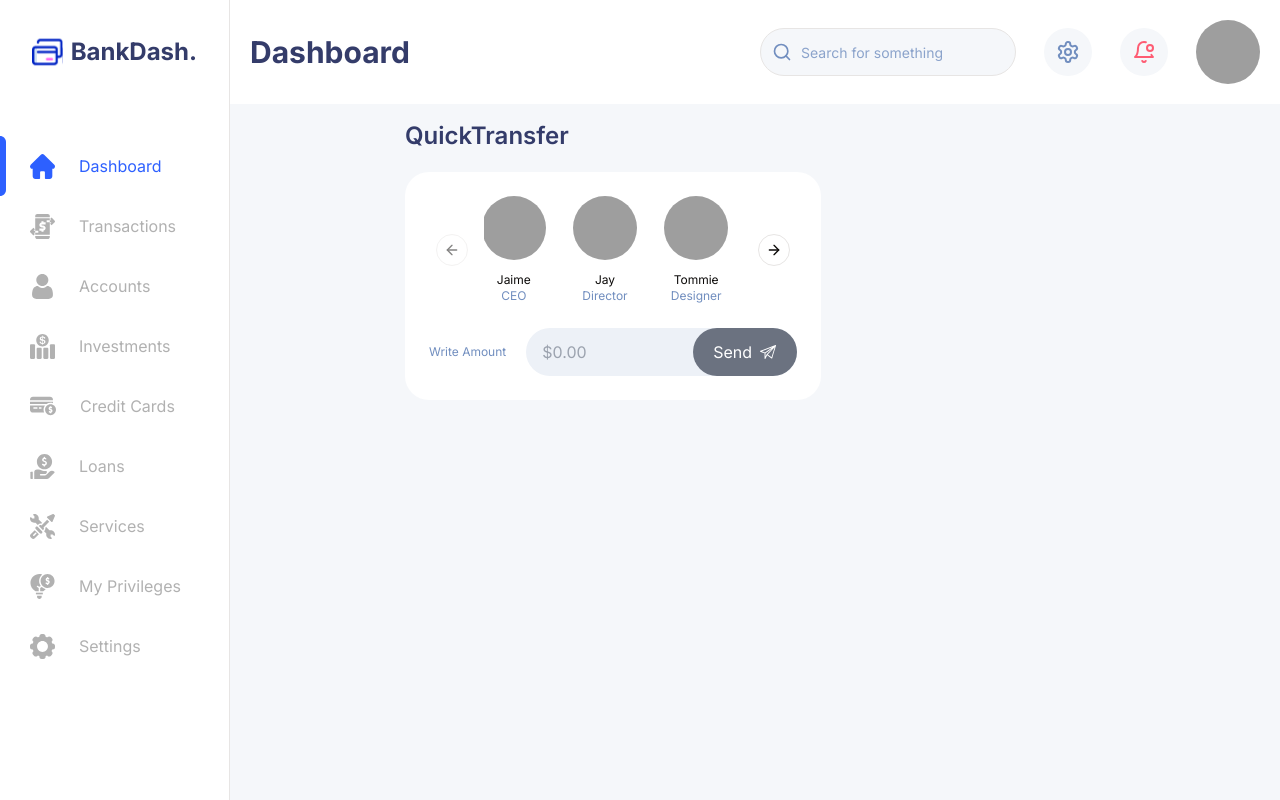
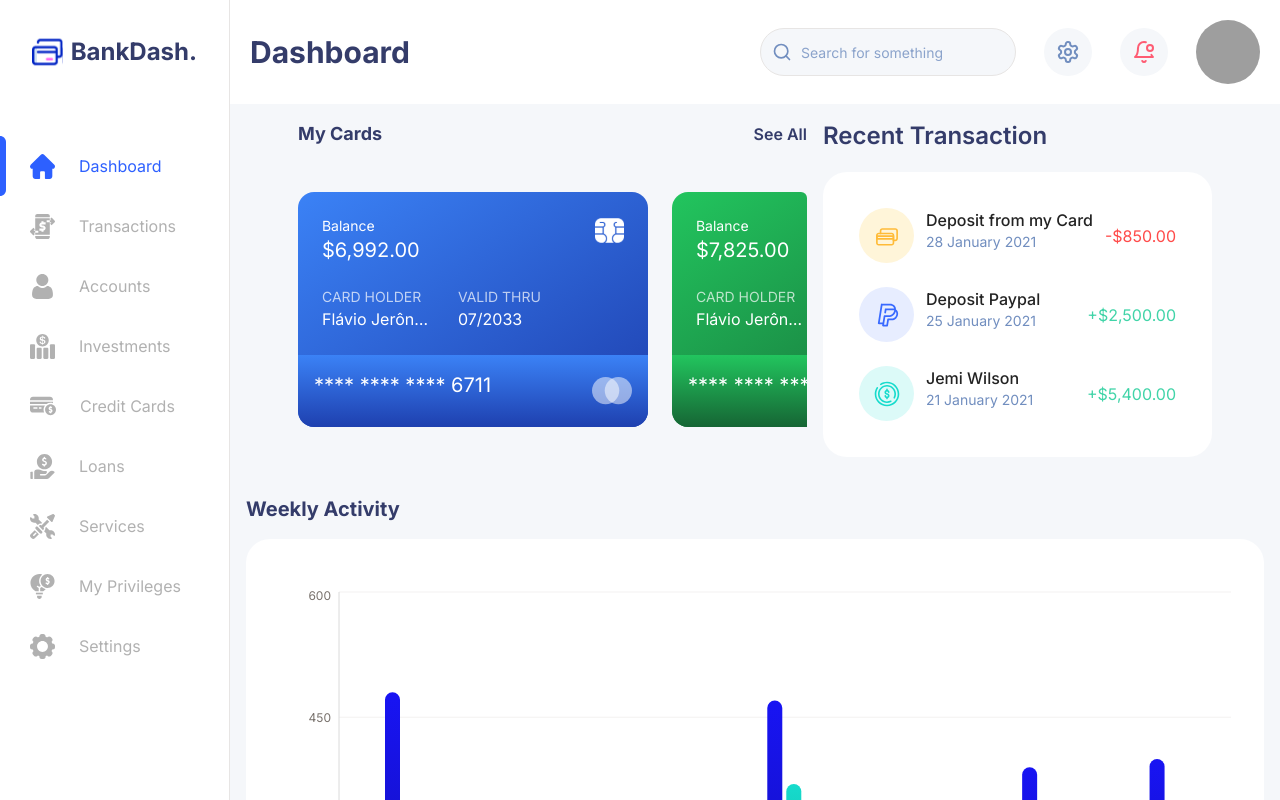
Before and after one commit to Flavio-JS/bankdash-frontend, a Next.js app: page /dashboard in a window 1280 px wide. Built offline with nearby package versions, Linux system fonts and the light colour scheme; grey boxes are pictures that could not be loaded.

Commit message:
init dashboard screen

```diff
--- a/src/app/dashboard/page.tsx
+++ b/src/app/dashboard/page.tsx
@@ -1,12 +1,19 @@
-import { QuickTransfer } from "@/features/dashboard/components/QuickTransfer/QuickTransfer";
+import { CardTransactionSession } from "@/features/dashboard/components/CardTransactionSession/CardTransactionSession";
+import { ChartSession } from "@/features/dashboard/components/ChartSession/ChartSession";
+import { CreditCardSession } from "@/features/dashboard/components/CreditCardSession/CreditCardSession";
+import { WeeklyActivityChart } from "@/features/dashboard/components/WeeklyActivityChart/WeeklyActivityChart";
 
 export default function Dashboards() {
   return (
     <main className="flex min-h-full max-w-full flex-col items-center">
-      <div className="flex w-full items-center justify-center gap-4 p-4">
-        <div className="w-full max-w-[700px]">
-          <QuickTransfer />
-        </div>
+      <div className="flex w-full flex-col items-start justify-center gap-4 p-4 lg:flex-row">
+        <CreditCardSession />
+        <CardTransactionSession />
+      </div>
+      <div className="flex w-full flex-col items-center justify-center gap-4 p-4 lg:flex-row">
+        <ChartSession title="Weekly Activity">
+          <WeeklyActivityChart />
+        </ChartSession>
       </div>
     </main>
   );
--- a/src/features/dashboard/components/CreditCardComponent/CreditCardComponent.tsx
+++ b/src/features/dashboard/components/CreditCardComponent/CreditCardComponent.tsx
@@ -1,5 +1,8 @@
+"use client";
+
 import { Icons } from "@/features/dashboard/components/Icons/Icons";
 import { cn } from "@/lib/utils";
+import { useWindowWidth } from "@/utils/useWindowWidth";
 
 const CardIcons = {
   MasterCardIcon: Icons.MasterCardIcon,
@@ -86,6 +89,8 @@ export const CreditCardComponent = ({
   finalDigits,
   cardStyle,
 }: CreditCardComponentProps) => {
+  const width = useWindowWidth();
+
   const CardFlag = CardIcons[chipIcon];
 
   const getMainStyle = () => {
@@ -140,29 +145,33 @@ export const CreditCardComponent = ({
   return (
     <div
       className={cn(
-        "flex h-[170px] w-[231px] flex-col justify-between rounded-2xl bg-gradient-to-tl text-white",
+        "flex h-full w-full flex-col justify-between rounded-2xl bg-gradient-to-tl text-white lg:h-[235px] lg:w-[350px]",
         getMainStyle()
       )}
     >
-      <div className="flex h-full flex-col justify-between p-4">
+      <div className="flex h-full flex-col justify-between p-4 lg:p-6">
         <div className="flex justify-between">
           <div className="flex flex-col">
-            <span className="text-xs">Balance</span>
-            <span className="text-base">{balance}</span>
+            <span className="text-xs lg:text-sm">Balance</span>
+            <span className="text-base lg:text-xl">{balance}</span>
           </div>
           <Icons.ChipCardIcon fill="black" />
         </div>
         <div className="flex justify-start gap-7">
           <div className="flex flex-col">
-            <span className="text-[10px] opacity-70">CARD HOLDER</span>
+            <span className="text-[10px] opacity-70 lg:text-sm">
+              CARD HOLDER
+            </span>
 
-            <span className="max-w-[108px] overflow-hidden truncate text-xs">
+            <span className="max-w-[108px] overflow-hidden truncate text-xs lg:text-base">
               {cardHolder}
             </span>
           </div>
           <div className="flex flex-col">
-            <span className="text-[10px] opacity-70">VALID THRU</span>
-            <span className="text-xs">{validThru}</span>
+            <span className="text-[10px] opacity-70 lg:text-sm">
+              VALID THRU
+            </span>
+            <span className="text-xs lg:text-base">{validThru}</span>
           </div>
         </div>
       </div>
@@ -171,8 +180,11 @@ export const CreditCardComponent = ({
           "flex justify-between rounded-b-2xl bg-gradient-to-t p-4"
         )}
       >
-        <span>**** **** **** {finalDigits}</span>
-        <CardFlag />
+        <span className="lg:text-xl">**** **** **** {finalDigits}</span>
+        <CardFlag
+          width={width >= 1024 ? 40 : undefined}
+          height={width >= 1024 ? 40 : undefined}
+        />
       </div>
     </div>
   );
--- a/src/features/dashboard/components/CreditCardSession/CreditCardSession.tsx
+++ b/src/features/dashboard/components/CreditCardSession/CreditCardSession.tsx
@@ -42,14 +42,14 @@ const creditCards: CreditCardComponentProps[] = [
 
 export const CreditCardSession = () => {
   return (
-    <div className="flex w-full max-w-full flex-col gap-4 text-[#343C6A] lg:max-w-[50%]">
+    <div className="flex w-full max-w-full flex-col gap-5 text-[#343C6A] lg:max-w-[50%]">
       <div className="flex items-center justify-between">
         <h2 className="text-lg font-bold">My Cards</h2>
         <Link href="/credit-cards" className="text-base font-semibold">
           See All
         </Link>
       </div>
-      <ScrollArea className="w-full whitespace-nowrap rounded-md">
+      <ScrollArea className="flex w-full items-center whitespace-nowrap rounded-md py-6">
         <div className="mb-3 flex gap-6">
           {creditCards.map((creditCard) => (
             <CreditCardComponent key={creditCard.cardStyle} {...creditCard} />
--- a/src/features/dashboard/components/QuickTransfer/QuickTransfer.tsx
+++ b/src/features/dashboard/components/QuickTransfer/QuickTransfer.tsx
@@ -9,37 +9,36 @@ import {
   CarouselPrevious,
 } from "@/components/ui/carousel";
 import { AmountInput } from "@/features/dashboard/components/QuickTransfer/AmountInput";
-import { faker } from "@faker-js/faker";
 import { useState } from "react";
 
 const avatarData = [
   {
-    name: faker.person.firstName("male"),
+    name: "Pedro",
     surname: "CEO",
     image: "https://avatars.githubusercontent.com/u/106037619?v=4",
   },
   {
-    name: faker.person.firstName("male"),
+    name: "Dewey",
     surname: "Director",
     image: "https://avatars.githubusercontent.com/u/106037619?v=4",
   },
   {
-    name: faker.person.firstName("male"),
+    name: "Roosevelt",
     surname: "Designer",
     image: "https://avatars.githubusercontent.com/u/106037619?v=4",
   },
   {
-    name: faker.person.firstName("male"),
+    name: "Douglas",
     surname: "CEO",
     image: "https://avatars.githubusercontent.com/u/106037619?v=4",
   },
   {
-    name: faker.person.firstName("male"),
+    name: "Harry",
     surname: "Director",
     image: "https://avatars.githubusercontent.com/u/106037619?v=4",
   },
   {
-    name: faker.person.firstName("male"),
+    name: "Darrell",
     surname: "Designer",
     image: "https://avatars.githubusercontent.com/u/106037619?v=4",
   },
--- a/src/utils/useWindowWidth.ts
+++ b/src/utils/useWindowWidth.ts
@@ -1,6 +1,6 @@
 import { useState, useEffect } from "react";
 
-export const useWindowWidth = () => {
+export const useWindowWidth = (): number => {
   const [width, setWidth] = useState(0);
 
   useEffect(() => {
```
